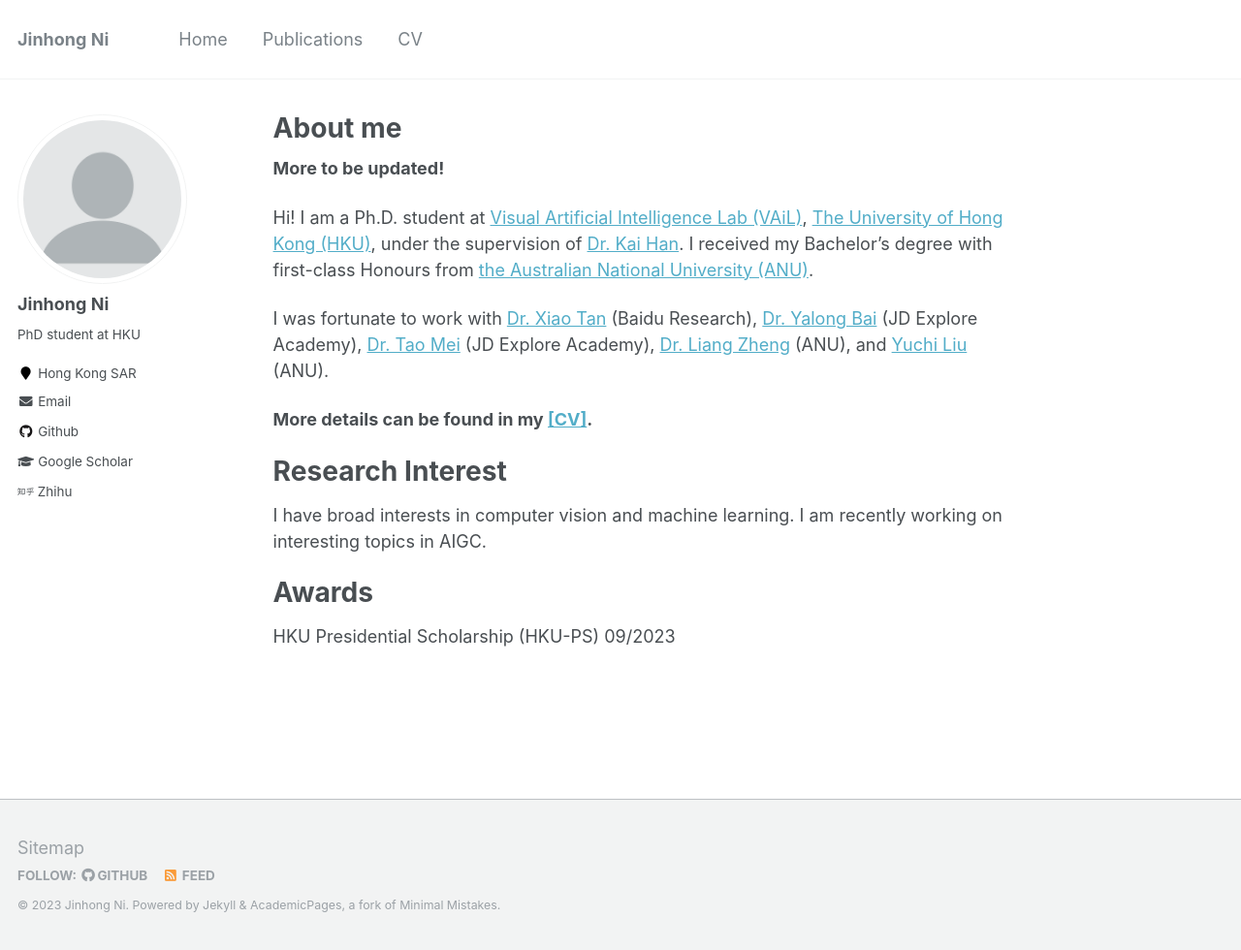
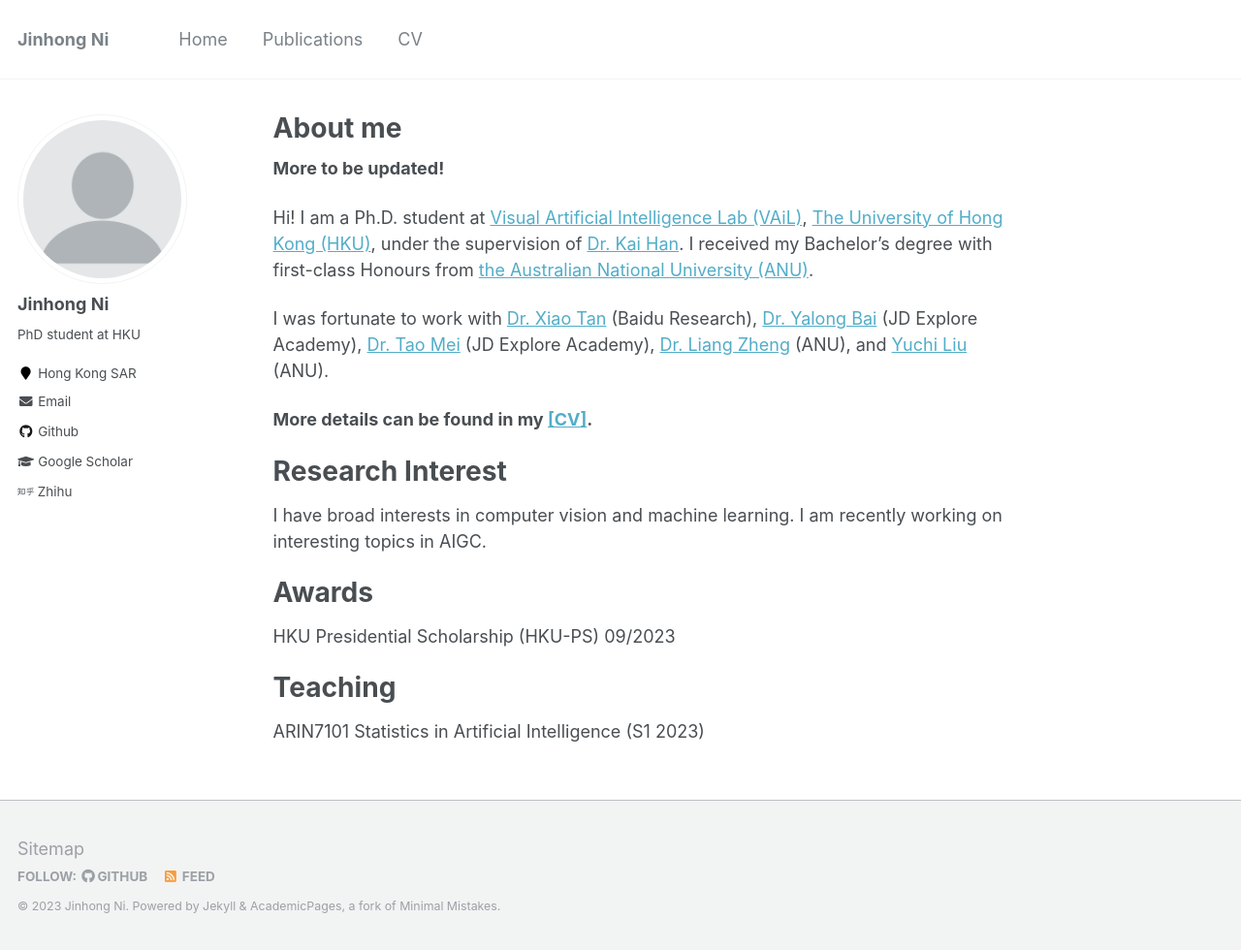
Before and after one commit to jinhong-ni/jinhong-ni.github.io, a Jekyll site: the page built from _pages/about.md, in a window 1280 px wide and 980 px high. Shown: the whole window at 97% size. Built offline with Jekyll 4.4.1, drawn with Linux system fonts in a browser that asks for light colours.

Commit message:
update about

```diff
--- a/_pages/about.md
+++ b/_pages/about.md
@@ -25,3 +25,8 @@ Awards
 ======
 
 HKU Presidential Scholarship (HKU-PS) 09/2023
+
+Teaching
+======
+
+ARIN7101 Statistics in Artificial Intelligence (S1 2023)
```
